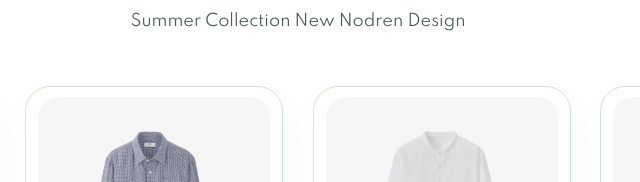
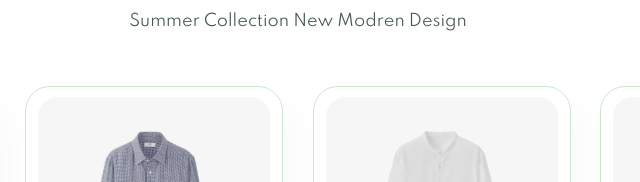
Before and after one commit to zainhashim76/Project, a plain HTML site: page sproduct.html in a window 1280 px wide. Shown: the part 848-1030 px from the top of the page, 342-982 px from the left. Drawn offline with Linux system fonts and the light colour scheme.

Commit message:
Add files via upload

```diff
--- a/sproduct.html
+++ b/sproduct.html
@@ -82,7 +82,7 @@
      </section>
     <section id="product1" class="section-p1">
         <h2>Future Products</h2>
-        <p>Summer Collection New Nodren Design</p>
+        <p>Summer Collection New Modren Design</p>
         <div class="pro-container">
             <div class="pro">
                 <img src="img/products/n1.jpg" alt="">
```
Also changed, not shown: index.html (line endings or trailing spaces), shop.html (line endings or trailing spaces).
